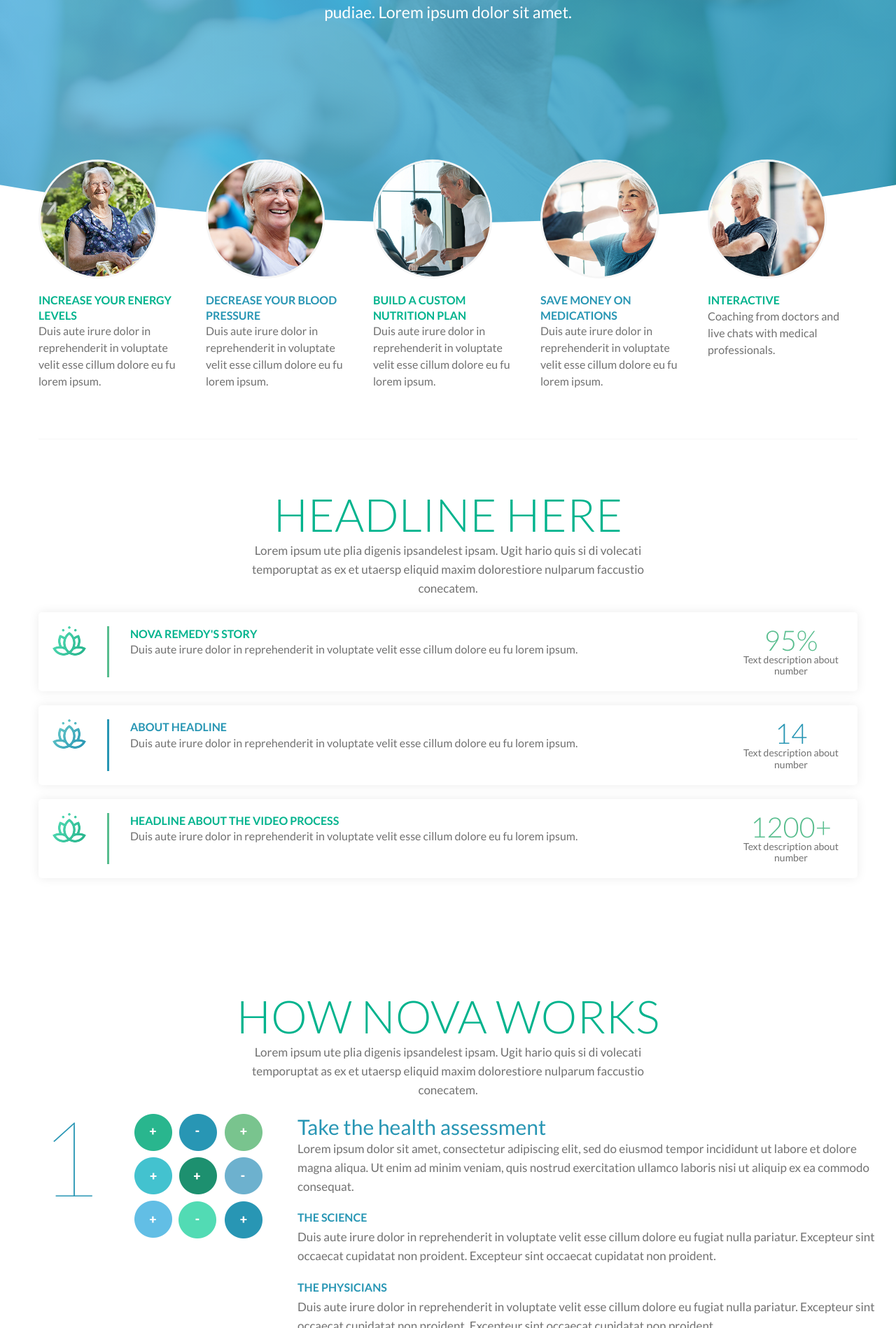
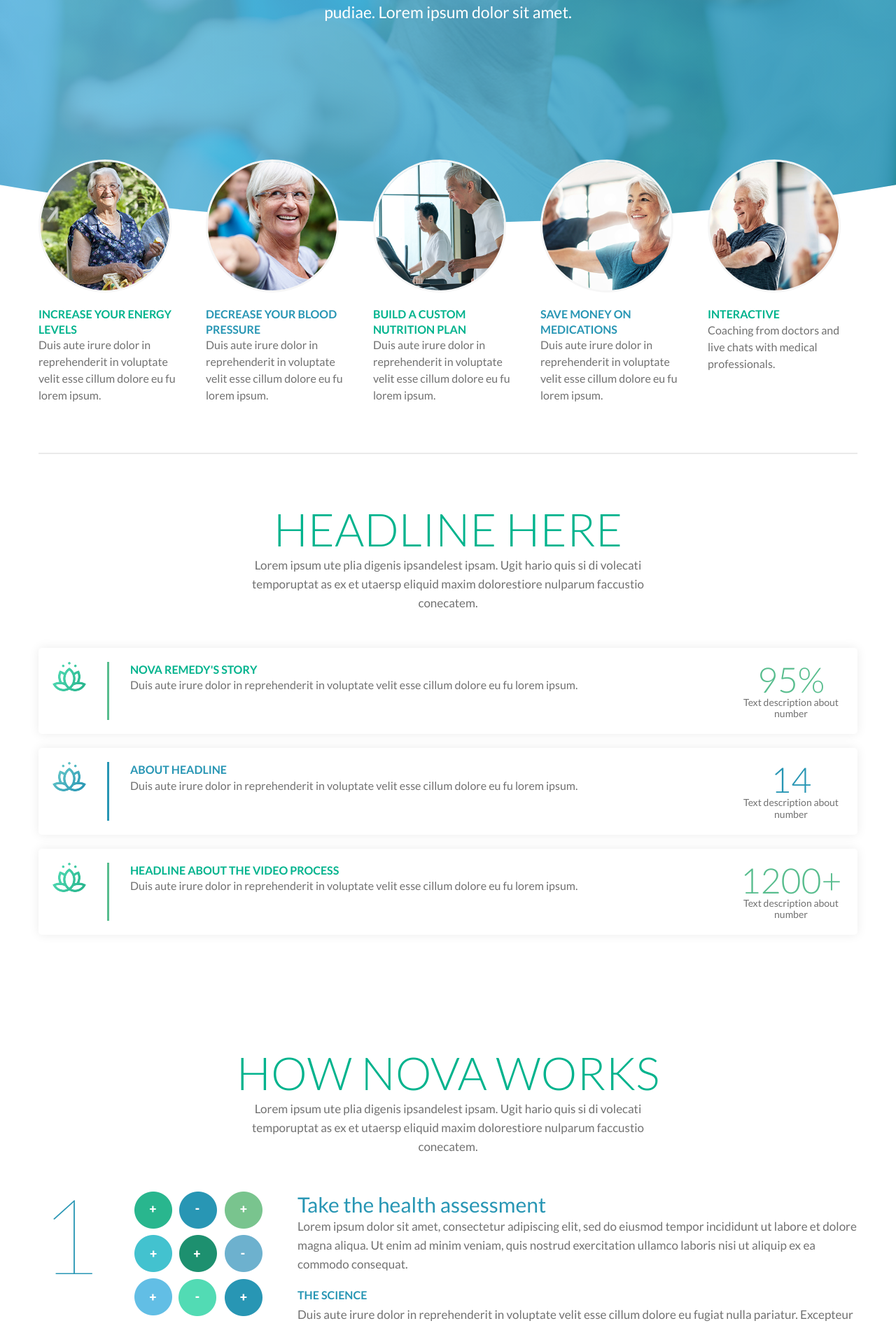
Before and after one commit to itsbrittaleigh/nova-remedy-marketing, a Jekyll site: the page built from about/index.html, in a window 1280 px wide. Shown: the part 382-2280 px from the top of the page at 70% size. Built offline with Jekyll 4.4.1, drawn with Linux system fonts in a browser that asks for light colours.

Commit message:
Jason edits to about and contact page

```diff
--- a/about/index.html
+++ b/about/index.html
@@ -78,7 +78,7 @@ title: about
 <section class="padded-section p-t-0">
   <div class="wrapper">
     <h2 class="is-marginless">Headline Here</h2>
-    <p class="text-center intro-paragraph">Lorem ipsum ute plia digenis ipsandelest ipsam. Ugit hario quis si di volecati temporuptat as ex et utaersp eliquid maxim dolorestiore nulparum faccustio conecatem.</p>
+    <p class="text-center intro-paragraph m-b-50">Lorem ipsum ute plia digenis ipsandelest ipsam. Ugit hario quis si di volecati temporuptat as ex et utaersp eliquid maxim dolorestiore nulparum faccustio conecatem.</p>
     <div class="card card--flex card--flex-on-desktop m-b-20">
       <img src="/assets/images/icons/lotus-icon-green.png" alt="Lotus icon with green gradient" class="card__icon">
       <span class="card__divider"></span>
@@ -145,7 +145,7 @@ title: about
 <section class="padded-section">
   <div class="wrapper">
     <h2 class="is-marginless">How Nova Works</h2>
-    <p class="text-center intro-paragraph">Lorem ipsum ute plia digenis ipsandelest ipsam. Ugit hario quis si di volecati temporuptat as ex et utaersp eliquid maxim dolorestiore nulparum faccustio conecatem.</p>
+    <p class="text-center intro-paragraph m-b-50">Lorem ipsum ute plia digenis ipsandelest ipsam. Ugit hario quis si di volecati temporuptat as ex et utaersp eliquid maxim dolorestiore nulparum faccustio conecatem.</p>
     <div class="step">
       <p class="step__number color-darkblue">1</p>
       <div class="step__image-container">
@@ -198,7 +198,7 @@ title: about
 <section class="padded-section">
   <div class="wrapper">
     <h2 class="is-marginless">The Nova Remedy Team</h2>
-    <p class="text-center intro-paragraph">Lorem ipsum ute plia digenis ipsandelest ipsam. Ugit hario quis si di volecati temporuptat as ex et utaersp eliquid maxim dolorestiore nulparum faccustio conecatem.</p>
+    <p class="text-center intro-paragraph m-b-50">Lorem ipsum ute plia digenis ipsandelest ipsam. Ugit hario quis si di volecati temporuptat as ex et utaersp eliquid maxim dolorestiore nulparum faccustio conecatem.</p>
     <div class="team-members">
       <div class="team-members__member-container">
         <img src="/assets/images/team-members/member1.png" alt="" class="team-members__profile-image">
--- a/assets/css/_components/card.scss
+++ b/assets/css/_components/card.scss
@@ -22,9 +22,9 @@
   object-fit: cover;
   border: 3px solid $gray--light;
   @media only screen and (min-width: $xlarge) {
-    width: 170px;
-    height: 170px;
-    border-radius: 170px;
+    width: 190px;
+    height: 190px;
+    border-radius: 190px;
   }
 }
 
@@ -58,6 +58,7 @@
 
 .card__copy--large {
   font-size: 20px;
+  font-weight: $light;
 }
 
 .card__statistic {
--- a/assets/css/_components/divider.scss
+++ b/assets/css/_components/divider.scss
@@ -1,5 +1,5 @@
 .divider {
-  height: 1px;
+  height: 2px;
   width: 100%;
-  background: $gray--light;
+  background: #eaeaea;
 }
--- a/assets/css/_components/statistic.scss
+++ b/assets/css/_components/statistic.scss
@@ -1,5 +1,5 @@
 .statistic__number {
-  font-size: 40px;
+  font-size: 50px;
   color: $green;
   font-weight: $light;
   line-height: 1;
--- a/assets/css/_components/step.scss
+++ b/assets/css/_components/step.scss
@@ -32,6 +32,6 @@
     width: 720px;
   }
   @media only screen and (min-width: $xlarge) {
-    width: 850px;
+    width: 800px;
   }
 }
```
Also changed, not shown: contact/index.html (+5 -5 lines).
